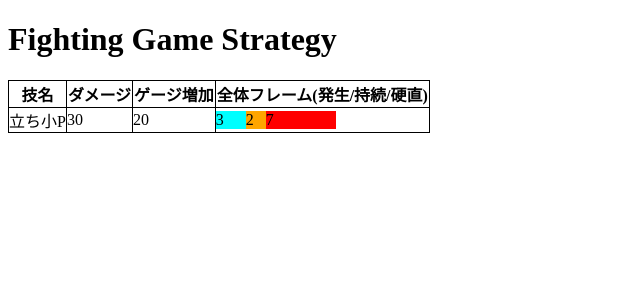
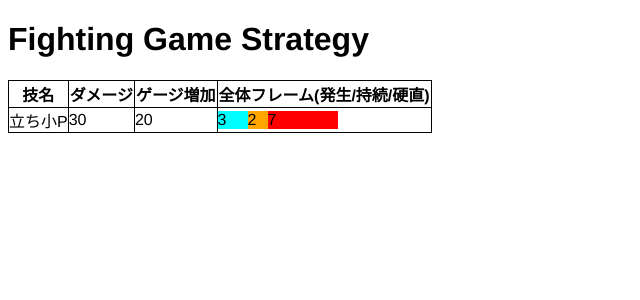
Before and after one commit to ydoi/fighting-game-strategy, a React app: page / in a window 1280 px wide. Shown: the top 300 px of the page, without its empty margins (0-640 px from the left). Built offline with nearby package versions, Linux system fonts and the light colour scheme.

Commit message:
[add]フォント

```diff
--- a/public/index.html
+++ b/public/index.html
@@ -4,6 +4,7 @@
 <head>
   <meta charset="UTF-8" />
   <meta name="viewport" content="width=device-width, initial-scale=1, shrink-to-fit=no">
+  <link rel="stylesheet" type="text/css" href="main.css">
   <title>React Starter</title>
 </head>
 
--- /dev/null
+++ b/public/main.css
@@ -0,0 +1,8 @@
+body {
+  font-family: "Helvetica Neue",
+    Arial,
+    "Hiragino Kaku Gothic ProN",
+    "Hiragino Sans",
+    Meiryo,
+    sans-serif;
+}
```
